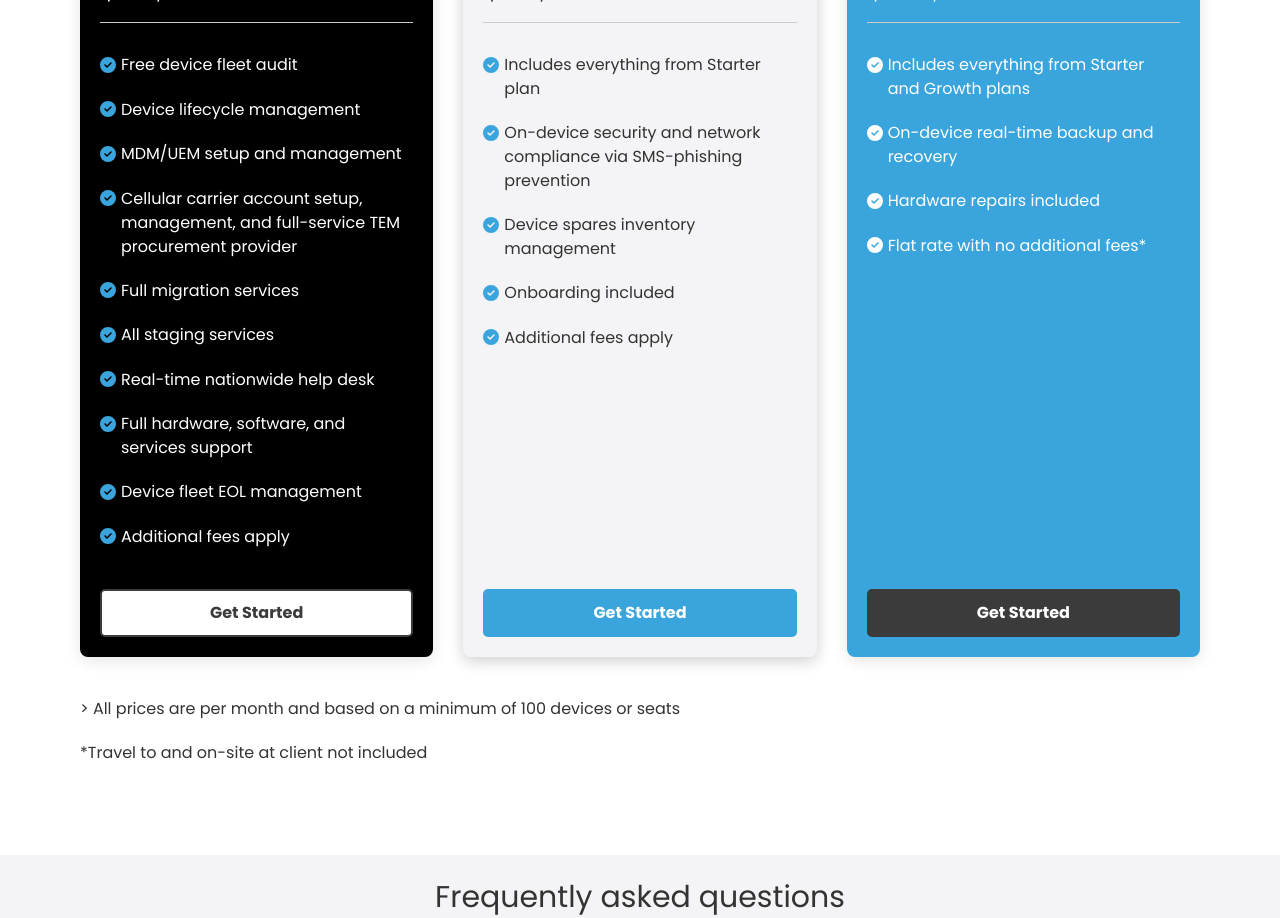
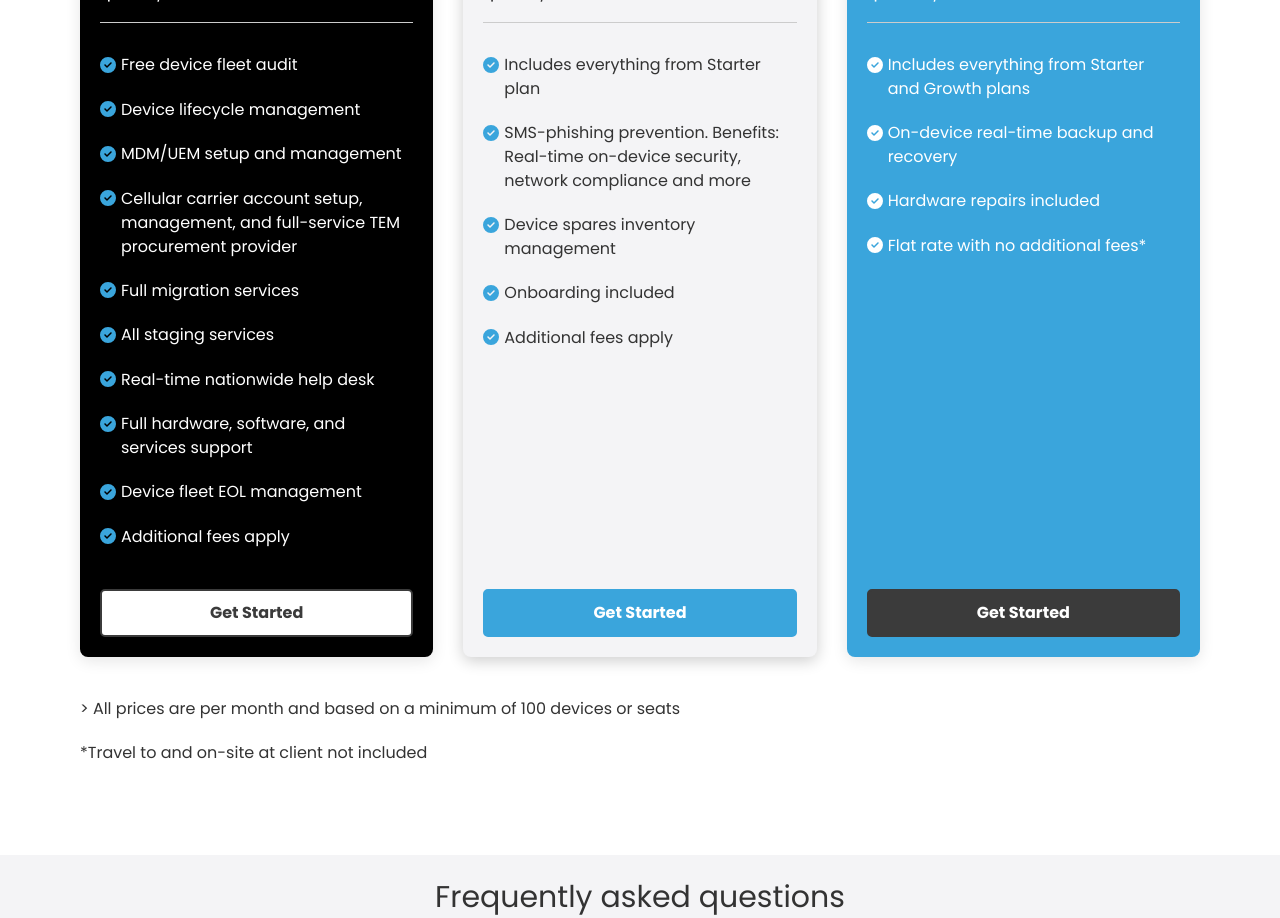
Before and after one commit to elspetha5/tms-website, a React (Vite) app: page / in a window 1280 px wide. Shown: the part 4480-5398 px from the top of the page. Built offline with nearby package versions, Linux system fonts and the light colour scheme; no server answers; a web font is replaced by a local one.

Commit message:
update 2.0 for growth plan security wording

```diff
--- a/src/pages/home-page/components/pricing-section/pricing-section.tsx
+++ b/src/pages/home-page/components/pricing-section/pricing-section.tsx
@@ -47,7 +47,7 @@ const pricingCardsArr = [
     ),
     items: [
       "Includes everything from Starter plan",
-      "On-device security and network compliance via SMS-phishing prevention",
+      "SMS-phishing prevention. Benefits: Real-time on-device security, network compliance and more",
       "Device spares inventory management",
       "Onboarding included",
       "Additional fees apply",
```
